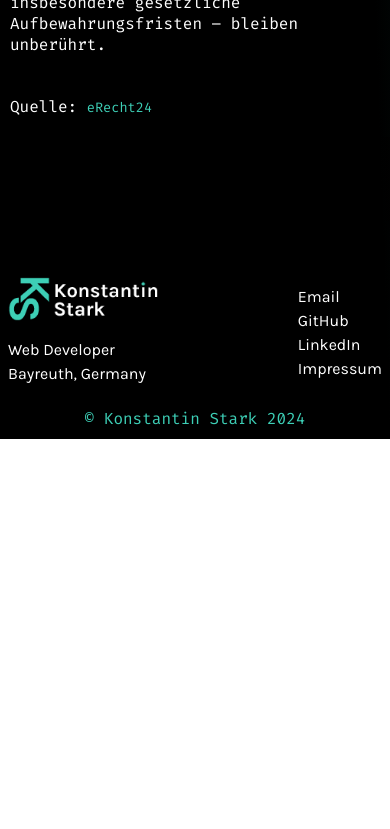
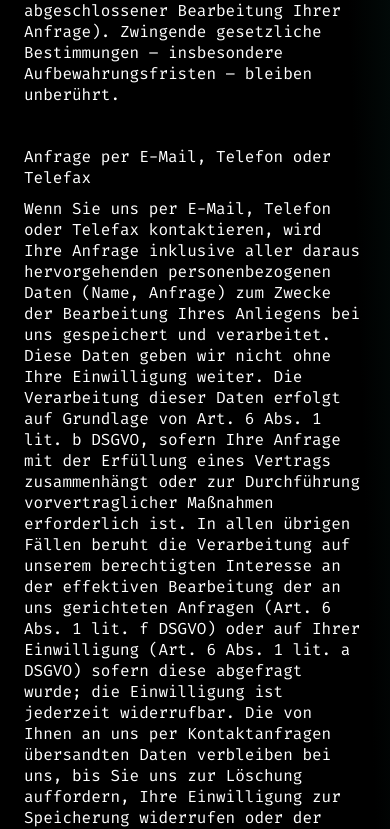
Before and after one commit to KonstantinStark/angular-portfolio, an Angular app: page /privacy-policy in a window 390 px wide. Shown: the part 10680-11509 px from the top of the page. Before the commit the page ends 11119 px from the top, so only its background shows below. Built offline with nearby package versions, Linux system fonts and the light colour scheme.

Commit message:
responsiv

```diff
--- a/src/app/main-content/contact/contact.component.scss
+++ b/src/app/main-content/contact/contact.component.scss
@@ -2,6 +2,7 @@ $green-color: #3dcfb6;
 
 .section {
     width: 100%;
+    height: 70vh;
     display: flex;
     justify-content: center;
     font-family: 'Karla';
@@ -197,7 +198,7 @@ input[type="checkbox"] {
 
 @media (max-width: 796px) {
     .section {
-        height: 95vh;
+        height: 110vh;
     }
 }
 
--- a/src/app/main-content/privacy-policy/privacy-policy.component.html
+++ b/src/app/main-content/privacy-policy/privacy-policy.component.html
@@ -257,4 +257,4 @@
 
     </div>
 </Section>
-<app-footer></app-footer>
+<app-footer style="display: flex; justify-content: center;"></app-footer>
--- a/src/app/main-content/privacy-policy/privacy-policy.component.scss
+++ b/src/app/main-content/privacy-policy/privacy-policy.component.scss
@@ -1,9 +1,8 @@
 $green-color: #3dcfb6;
 
 section {
-    max-width: 1440px;
     width: 100%;
-    padding-top: 100px;
+    padding-top: 120px;
     font-family: 'FiraCode';
     color: white;
     display: flex;
@@ -11,7 +10,7 @@ section {
 }
 
 .container {
-    margin: 10px
+    margin: 24px;
 }
 
 h1 {
--- a/src/app/main-content/skill-set/skill-set.component.scss
+++ b/src/app/main-content/skill-set/skill-set.component.scss
@@ -296,7 +296,7 @@ $green-color: #3dcfb6;
     }
 
     .section {
-        height: 172vh;
+        height: 185vh;
     }
 }
 
--- a/src/app/shared/footer/footer.component.scss
+++ b/src/app/shared/footer/footer.component.scss
@@ -4,7 +4,7 @@ $green-color: #3dcfb6;
 footer {
     background: linear-gradient(0deg, #0000 13.56%, #0009 84.01%);
     color: #FFFFFF;
-    padding: 140px 8px 10px 8px;
+    padding: 50px 8px 10px 8px;
     max-width: 1440px;
     width: 100%;
     font-family: "Karla";
```
